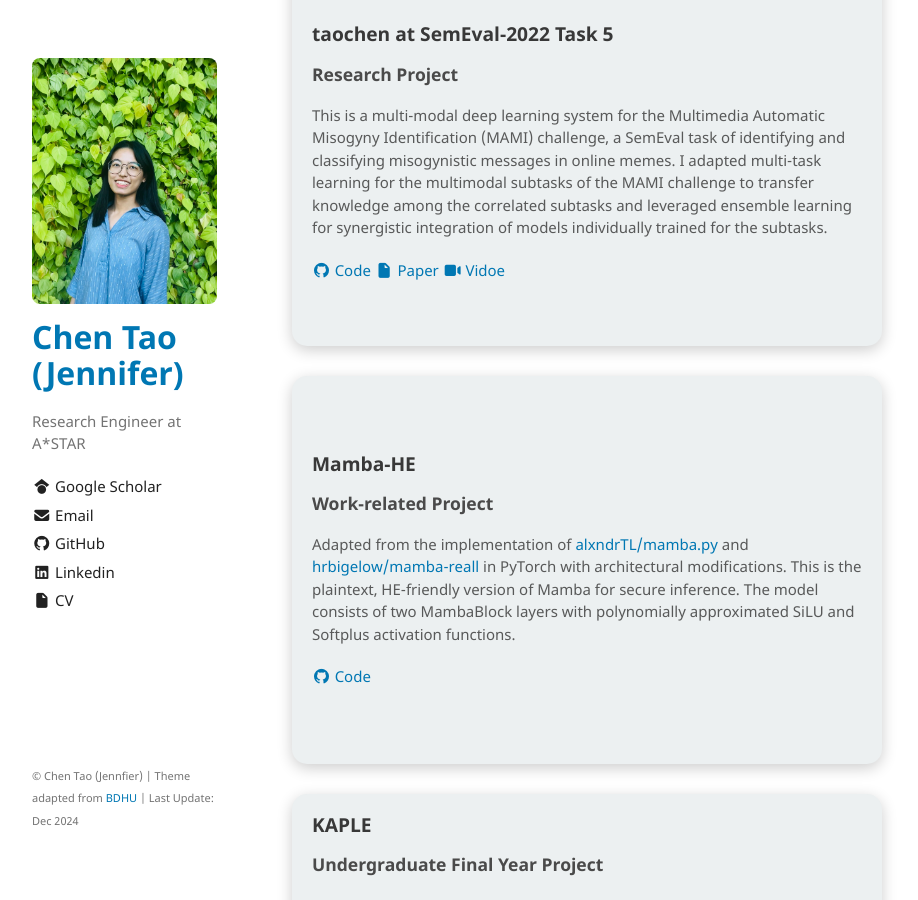
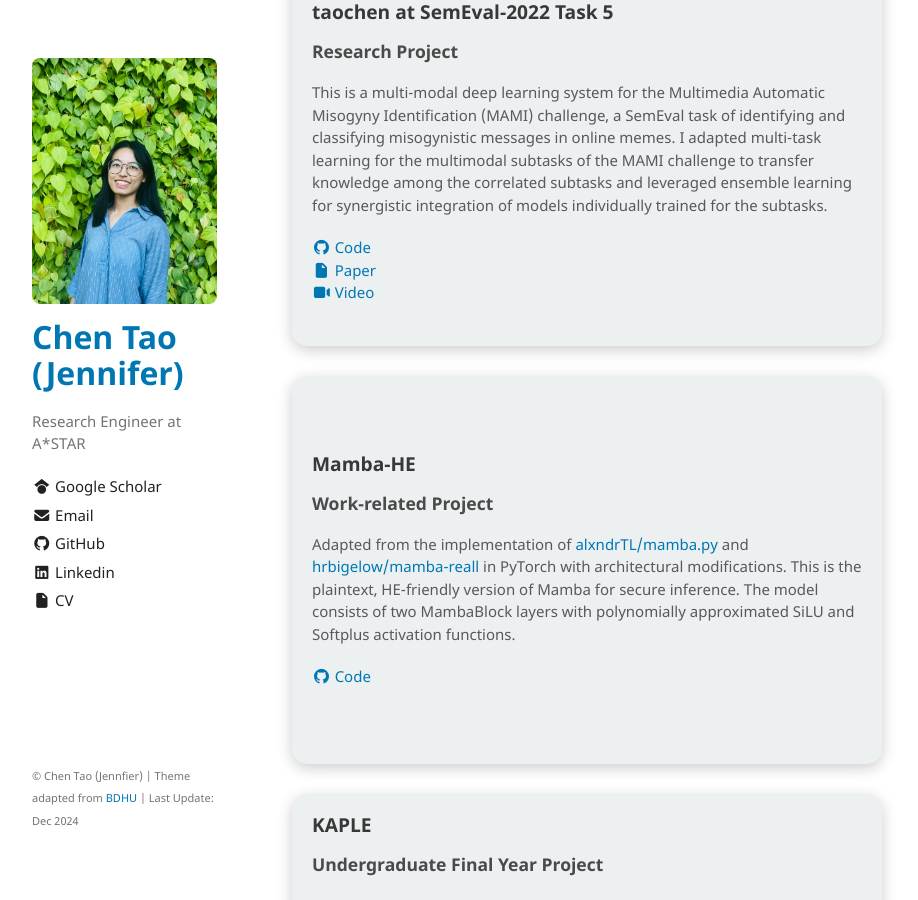
Before and after one commit to TAOC0002/TAOC0002.github.io, a Jekyll site: the page built from projects.md, in a window 1280 px wide and 900 px high, scrolled down 611 px. Shown: the whole window, without its empty margins (178-1096 px from the left). Built offline with Jekyll 4.4.1, drawn with Linux system fonts in a browser that asks for light colours; the repository's description, which GitHub fills in, is left out.

Commit message:
Add line breaks between icons

```diff
--- a/projects.md
+++ b/projects.md
@@ -24,9 +24,9 @@ layout: default
         <h2>taochen at SemEval-2022 Task 5</h2>
         <h3>Research Project</h3>
         <p>This is a multi-modal deep learning system for the Multimedia Automatic Misogyny Identification (MAMI) challenge, a SemEval task of identifying and classifying misogynistic messages in online memes. I adapted multi-task learning for the multimodal subtasks of the MAMI challenge to transfer knowledge among the correlated subtasks and leveraged ensemble learning for synergistic integration of models individually trained for the subtasks.</p>
-        <a href="https://github.com/TAOC0002/semeval22-task5.git" target="_blank"><i class="fa-brands fa-github"></i>&nbsp;Code</a>
-        <a href="https://aclanthology.org/2022.semeval-1.89/" target="_blank"><i class="fa-solid fa-file"></i>&nbsp;Paper</a>
-        <a href="https://aclanthology.org/2022.semeval-1.89.mp4" target="_blank"><i class="fa-solid fa-video"></i>&nbsp;Vidoe</a>
+        <a href="https://github.com/TAOC0002/semeval22-task5.git" target="_blank"><i class="fa-brands fa-github"></i>&nbsp;Code</a><br />
+        <a href="https://aclanthology.org/2022.semeval-1.89/" target="_blank"><i class="fa-solid fa-file"></i>&nbsp;Paper</a><br />
+        <a href="https://aclanthology.org/2022.semeval-1.89.mp4" target="_blank"><i class="fa-solid fa-video"></i>&nbsp;Video</a>
       </div>
     </div>
     <div class="item white">
```
